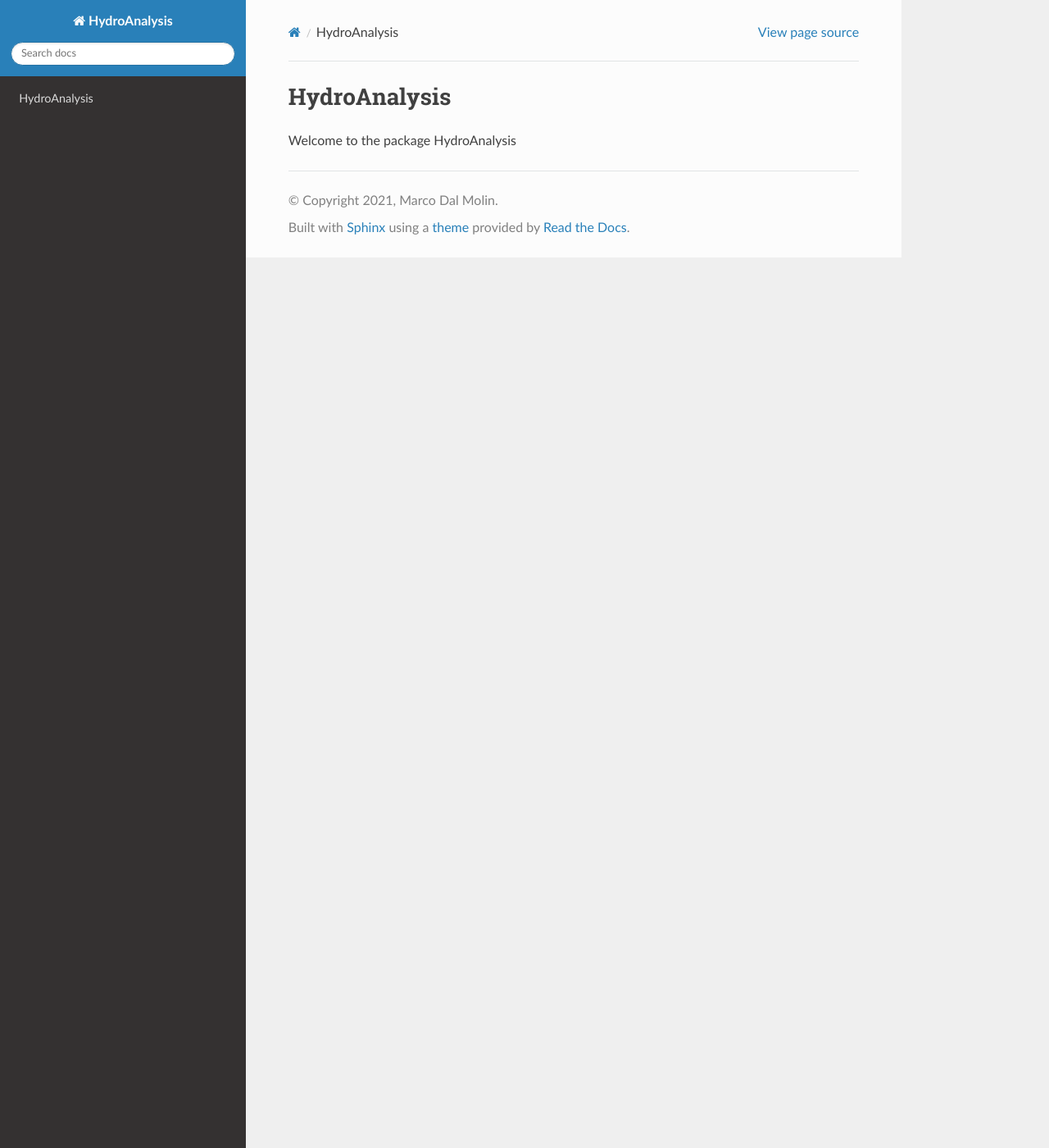
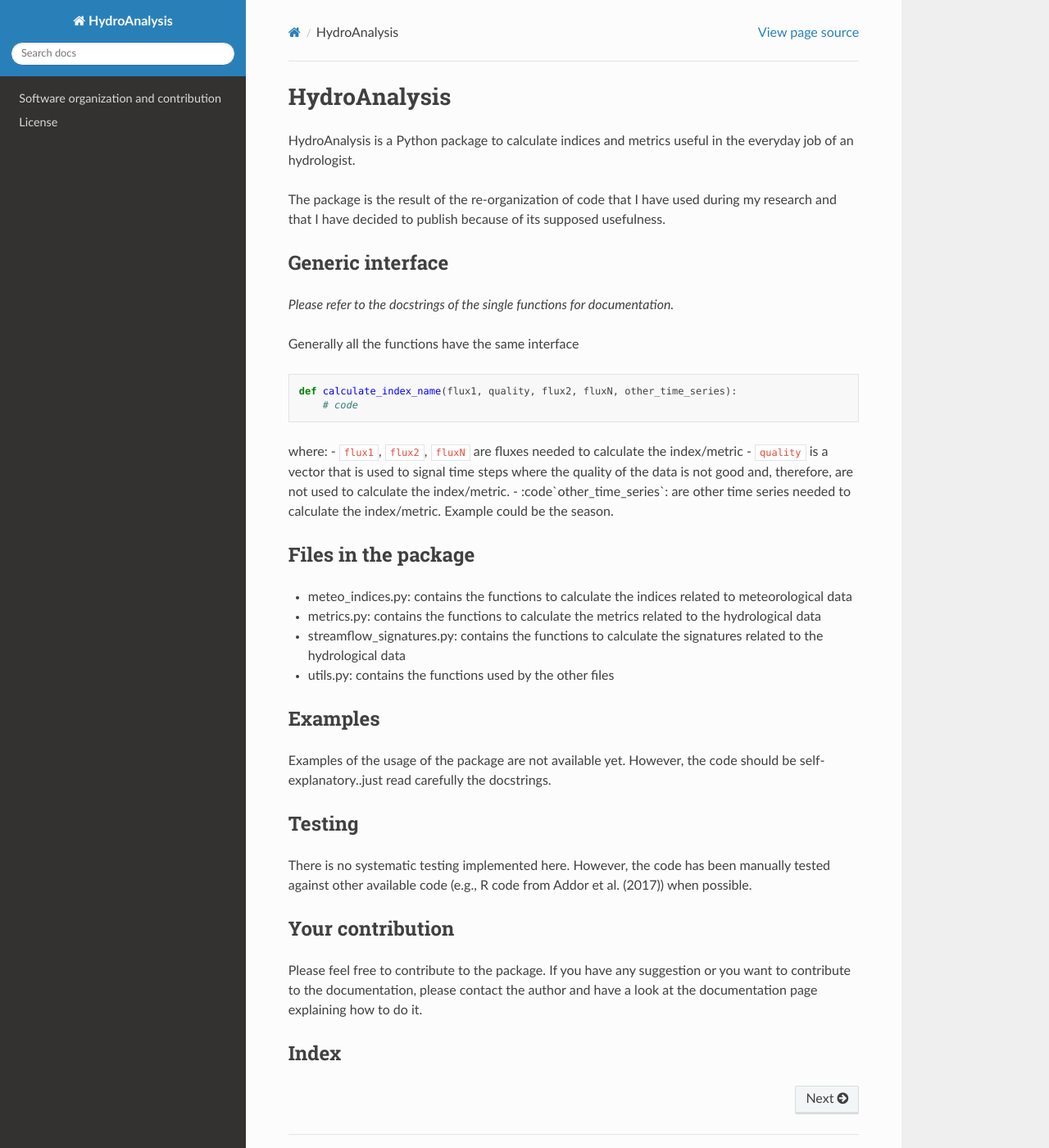
Before and after one commit to dalmo1991/HydroAnalysis, a Sphinx documentation site: the page built from doc/index.rst, in a window 1280 px wide and 1400 px high. Shown: the whole window at 82% size. Built offline with Sphinx 7.4.7 and the Read the Docs theme 2.0.0, drawn with Linux system fonts in a browser that asks for light colours.

Commit message:
Good to go
	new file:   doc/LICENSE
	new file:   doc/contribute.rst
	modified:   doc/index.rst
	new file:   doc/license.rst

```diff
--- a/doc/index.rst
+++ b/doc/index.rst
@@ -2,4 +2,67 @@
 HydroAnalysis
 =============
 
-Welcome to the package HydroAnalysis
+HydroAnalysis is a Python package to calculate indices and metrics
+useful in the everyday job of an hydrologist.
+
+The package is the result of the re-organization of code that I have
+used during my research and that I have decided to publish because of
+its supposed usefulness.
+
+Generic interface
+-----------------
+
+*Please refer to the docstrings of the single functions for documentation.*
+
+Generally all the functions have the same interface
+
+.. code:: python
+
+    def calculate_index_name(flux1, quality, flux2, fluxN, other_time_series):
+        # code
+
+where:
+- :code:`flux1`, :code:`flux2`, :code:`fluxN` are fluxes needed to calculate the index/metric
+- :code:`quality` is a vector that is used to signal time steps where the quality of the data is not good and, therefore, are not used to calculate the index/metric.
+- :code`other_time_series`: are other time series needed to calculate the index/metric. Example could be the season.
+
+Files in the package
+--------------------
+
+-  meteo_indices.py: contains the functions to calculate the indices
+   related to meteorological data
+-  metrics.py: contains the functions to calculate the metrics related
+   to the hydrological data
+-  streamflow_signatures.py: contains the functions to calculate the
+   signatures related to the hydrological data
+-  utils.py: contains the functions used by the other files
+
+Examples
+--------
+
+Examples of the usage of the package are not available yet. However, the
+code should be self-explanatory..just read carefully the docstrings.
+
+Testing
+-------
+
+There is no systematic testing implemented here. However, the code has
+been manually tested against other available code (e.g., R code from
+Addor et al. (2017)) when possible.
+
+Your contribution
+-----------------
+
+Please feel free to contribute to the package. If you have any
+suggestion or you want to contribute to the documentation, please
+contact the author and have a look at the documentation page explaining
+how to do it.
+
+Index
+-----
+.. toctree::
+   :maxdepth: 1
+   :hidden:
+
+   contribute
+   license
```
Also changed, not shown: doc/contribute.rst (added, +80 -0 lines), doc/license.rst (added, +7 -0 lines), 1 other file.
